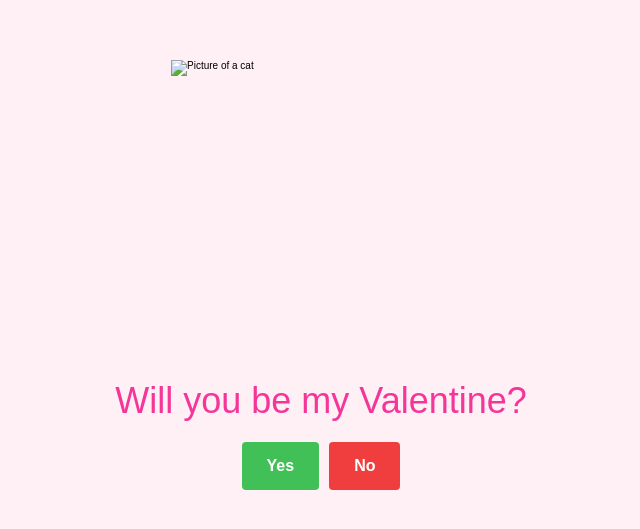
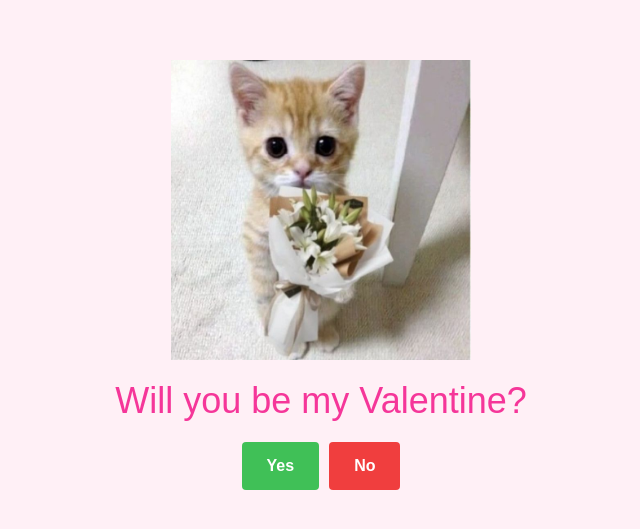
Before and after one commit to JDiaz-08/JDiaz-08.github.io, a plain HTML site: page Valentine.html in a window 1280 px wide. Shown: the part 125-654 px from the top of the page, without its empty margins (319-959 px from the left). Drawn offline with Linux system fonts and the light colour scheme; a web font is replaced by a local one.

Commit message:
Valentine.html

```diff
--- a/Valentine.html
+++ b/Valentine.html
@@ -98,7 +98,7 @@ body {
   </head>
   <body>
     <main class="container">
-      <img class="cat-img" src="cat-0.jpg" alt="Picture of a cat" />
+      <img class="cat-img" src="img/cat-0.jpg" alt="Picture of a cat" />
       <p class="title">Will you be my Valentine?</p>
       <div class="buttons">
         <button type="button" class="btn btn--yes">Yes</button>
```
